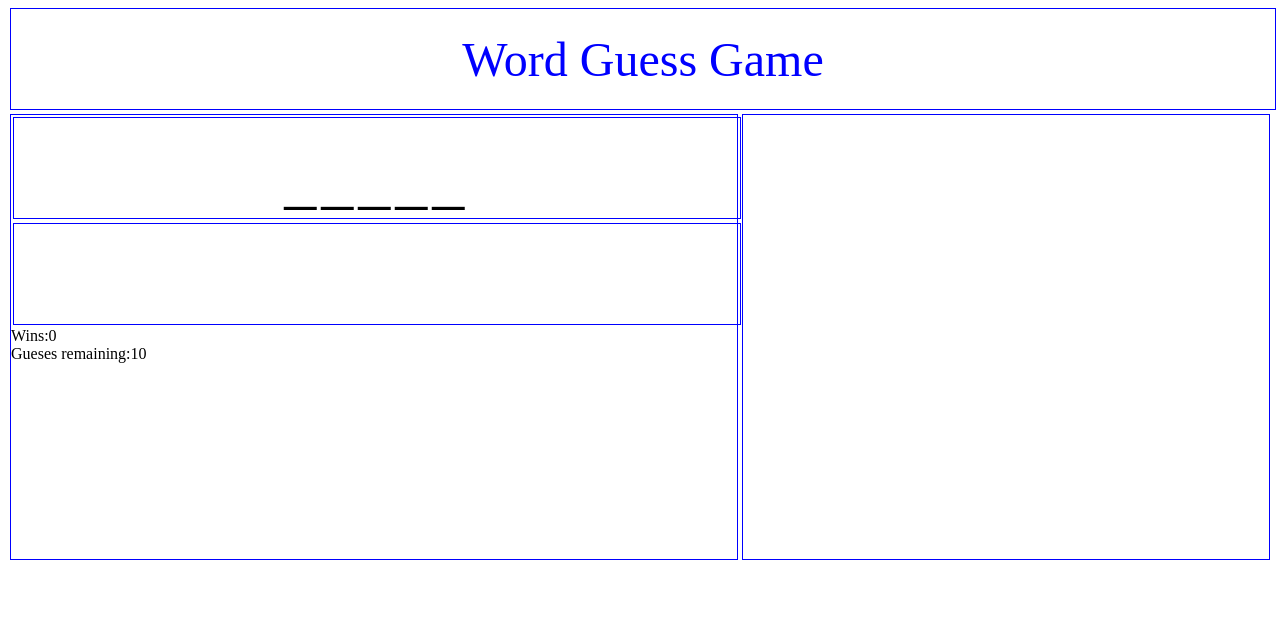
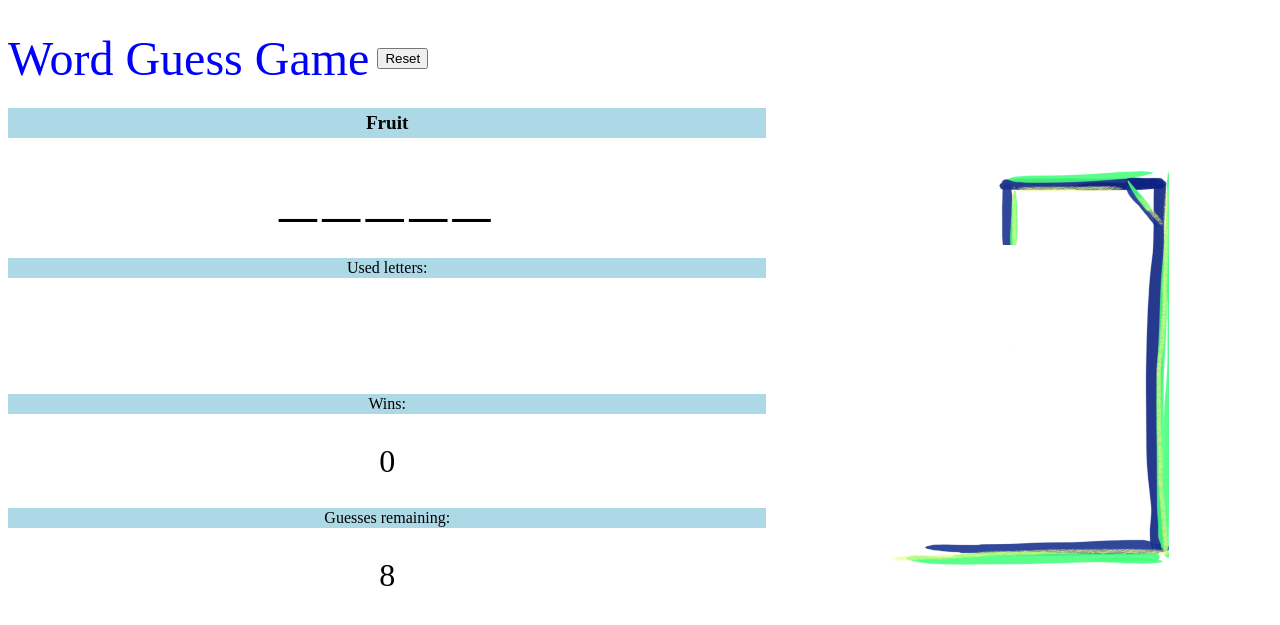
Before and after one commit to Code-SY/WordGuessGame, a plain HTML site: page index.html in a window 1280 px wide. Drawn offline with Linux system fonts and the light colour scheme.

Commit message:
Added pictures, reset button, updated js logic

```diff
--- a/assets/css/style.css
+++ b/assets/css/style.css
@@ -1,10 +1,10 @@
+
+
 #header {
     display: flex;
     width: 100%;
     height: 100px;
-    border: 1px blue solid;
-    margin: 2px 2px;
-    justify-content: center;
+    /*margin: 2px 2px;*/
     align-items: center;
 }
 #header > p {
@@ -16,44 +16,92 @@
     display: flex;
     min-height: 450px;
     width: 100%;
-    align-content: stretch;
+    align-self: space-around;
 }
 
 #left {
-    border: 1px blue solid;
-    margin: 2px 2px;
     flex-grow: 1;
     min-width: 300px;
+    width: 60%;
     display: flex;
     flex-direction: column;
 }
+.label {
+    width: 100%;
+    height: 20px;
+    display: flex;
+    justify-content: center;
+    align-items: center;
+    background-color: lightblue;
+}
 #word {
     width: 100%;
-    height: 100px;
-    border: 1px blue solid;
-    margin: 2px 10px 2px 2px;
+    height: 120px;
     display: flex;
     justify-content: center;
-    align-items: flex-end;
+    align-items: center;
     font-size: 4em;
+    font-family: 'Courier New', Courier, monospace;
     letter-spacing: 5px;
+}
+#help {
+    width: 100%;
+    height: 30px;
+    display: flex;
+    justify-content: center;
+    align-items: center;
+    font-weight: bold;
+    font-size: 1.2em;
 }
 #wrongLetters {
     width: 100%;
     height: 100px;
-    border: 1px blue solid;
-    margin: 2px 10px 2px 2px;
     display: flex;
     font-size: 1.5em;
     letter-spacing: 5px;
+    display: flex;
+    justify-content: center;
+    align-items: center;
 }
 #stats {
 
 }
+#winsCount {
+    width: 100%;
+    height: 30px;
+    display: flex;
+    justify-content: center;
+    align-items: center;
+    font-size: 2em;
+}
+#guessesRemainingCount {
+    width: 100%;
+    height: 30px;
+    display: flex;
+    justify-content: center;
+    align-items: center;
+    font-size: 2em;
+}
 
 #right {
-    border: 1px blue solid;
-    margin: 2px 2px;
     flex-grow: 1;
+    display: flex;
     min-width: 300px;
+    width: 40%;
+    justify-content: center;
+    align-items: center;
 }
+
+#mainFrame {
+    position: relative;;
+    width: 300px;
+    height: 400px;
+    background-image: url("../images/mainFrame.jpeg");
+    background-repeat: round;
+}
+#picFrame {
+    position: absolute;
+    top: 80px;
+    left: 60px;
+
+}
--- a/assets/javascript/game.js
+++ b/assets/javascript/game.js
@@ -9,45 +9,54 @@ var words = [
     }
 ];
 
+var imagesBasePath = "assets/images/";
+
 var game = {
     winsCount: 0,
-    guessesRemainingCount: 10,
+    guessesRemainingCount: 8,
+    guessesCount: 8,
     word: "",
+    desc: "",
     dummy: "",
     wordLettersCount: 0,
     wrongLetters: [],
 
+    helpElement: null,
     wordElement: null,
     wrongLettersElement: null,
     winsCountElement: null,
     guessesRemainingElement: null,
+    imageElement: null,
 
     init: function() {
         var me = this;
 
         me.winsCount = 0;
 
+        me.helpElement = document.getElementById("help");
         me.wordElement = document.getElementById("word");
         me.wrongLettersElement = document.getElementById("wrongLetters");
         me.winsCountElement = document.getElementById("winsCount");
         me.guessesRemainingElement = document.getElementById("guessesRemainingCount");
+        me.imageElement = document.getElementById("picture");
     },
 
     reset: function() {
         var me = this;
 
-        me.guessesRemainingCount = 10;
+        me.guessesRemainingCount = me.guessesCount;
         me.word = "";
         me.dummy = "";
         me.wordLettersCount = 0;
         me.wrongLetters = [];
     },
 
-    startNew: function(newWord) {
+    startNew: function(newWord, newDesc) {
         var me = this;
 
         me.reset();
 
+        me.desc = newDesc;
         me.word = newWord;
         me.wordLettersCount = me.word.length;
         for (var i = 0; i < me.word.length; i++) {
@@ -59,6 +68,10 @@ var game = {
 
     guessLetter: function(letter) {
         var me = this;
+
+        if (me.guessesRemainingCount <= 0) {
+            return true;
+        }
 
         // Check if letter is in wrongLetters
         if (me.wrongLetters.length > 0) {
@@ -111,25 +124,43 @@ var game = {
     update: function() {
         var me = this;
 
+        me.helpElement.innerHTML = me.desc;
         me.wordElement.innerHTML = me.dummy;
         me.wrongLettersElement.innerHTML = me.wrongLetters.join(",");
         me.winsCountElement.innerHTML = me.winsCount;
         me.guessesRemainingElement.innerHTML = me.guessesRemainingCount;
+
+        if (me.guessesRemainingCount === me.guessesCount) {
+            me.imageElement.src = imagesBasePath + "picClear.jpeg";
+        }
+        else {
+            var imageUrl = imagesBasePath + "pic" + (me.guessesCount - me.guessesRemainingCount) + ".jpeg";
+            me.imageElement.src = imageUrl;
+        }
     }
 };
 
 var currentWordIndex = 0;
 var isDoneWithCurrentWord = false;
 
-game.init();
-game.startNew(words[currentWordIndex++].word);
+var init = function() {
+    currentWordIndex = 0;
+    isDoneWithCurrentWord = false;
+
+    game.init();
+    game.startNew(words[currentWordIndex].word, words[currentWordIndex].desc);
+    currentWordIndex++;
+}
+
+init();
 
 document.onkeyup = function(event) {
     var key = event.key.toLowerCase();
 
     if (isDoneWithCurrentWord === true) {
         if (key === " " && currentWordIndex < words.length) {
-            game.startNew(words[currentWordIndex++].word);
+            game.startNew(words[currentWordIndex].word, words[currentWordIndex].desc);
+            currentWordIndex++;
             isDoneWithCurrentWord = false;
         }
         return;
@@ -142,3 +173,7 @@ document.onkeyup = function(event) {
 
     isDoneWithCurrentWord = game.guessLetter(key);
 };
+
+onResetClick = function() {
+    init();
+}
--- a/index.html
+++ b/index.html
@@ -11,23 +11,34 @@
 </head>
 <body>
     <div id="header">
-        <p>Word Guess Game</p>
+        <p>Word Guess Game</p>&nbsp;&nbsp;
+        <span><button onclick="onResetClick()">Reset</button></span>
     </div>
-    <div id="main">
+    <div id="main" class="container-fluid">
         <div id="left">
+            <div id="help" class="label">
+                Fruit
+            </div>
             <div id="word">
-
+            </div>
+            <div class="label">
+                Used letters:
             </div>
             <div id="wrongLetters">
-
             </div>
             <div id="stats">
-                <div>Wins:<span id="winsCount">0</span></div>
-                <div>Gueses remaining:<span id="guessesRemainingCount">10</span></div>
+                <p class="label">Wins:</p>
+                <p id="winsCount">0</p>
+                <p class="label">Guesses remaining:</p>
+                <p id="guessesRemainingCount">10</p>
             </div>
         </div>
         <div id="right">
-
+            <div id="mainFrame">
+                <div id="picFrame">
+                    <img id="picture" src="assets/images/picClear.jpeg" width="150" height="250">
+                </div>
+            </div>
         </div>
 
     </div>
```
Also changed, not shown: assets/images/mainFrame.jpeg (added), assets/images/pic1.jpeg (added), assets/images/pic2.jpeg (added), assets/images/pic3.jpeg (added), assets/images/pic4.jpeg (added), assets/images/pic5.jpeg (added), assets/images/pic6.jpeg (added), assets/images/pic7.jpeg (added), assets/images/pic8.jpeg (added), assets/images/picClear.jpeg (added), 2 other files.
